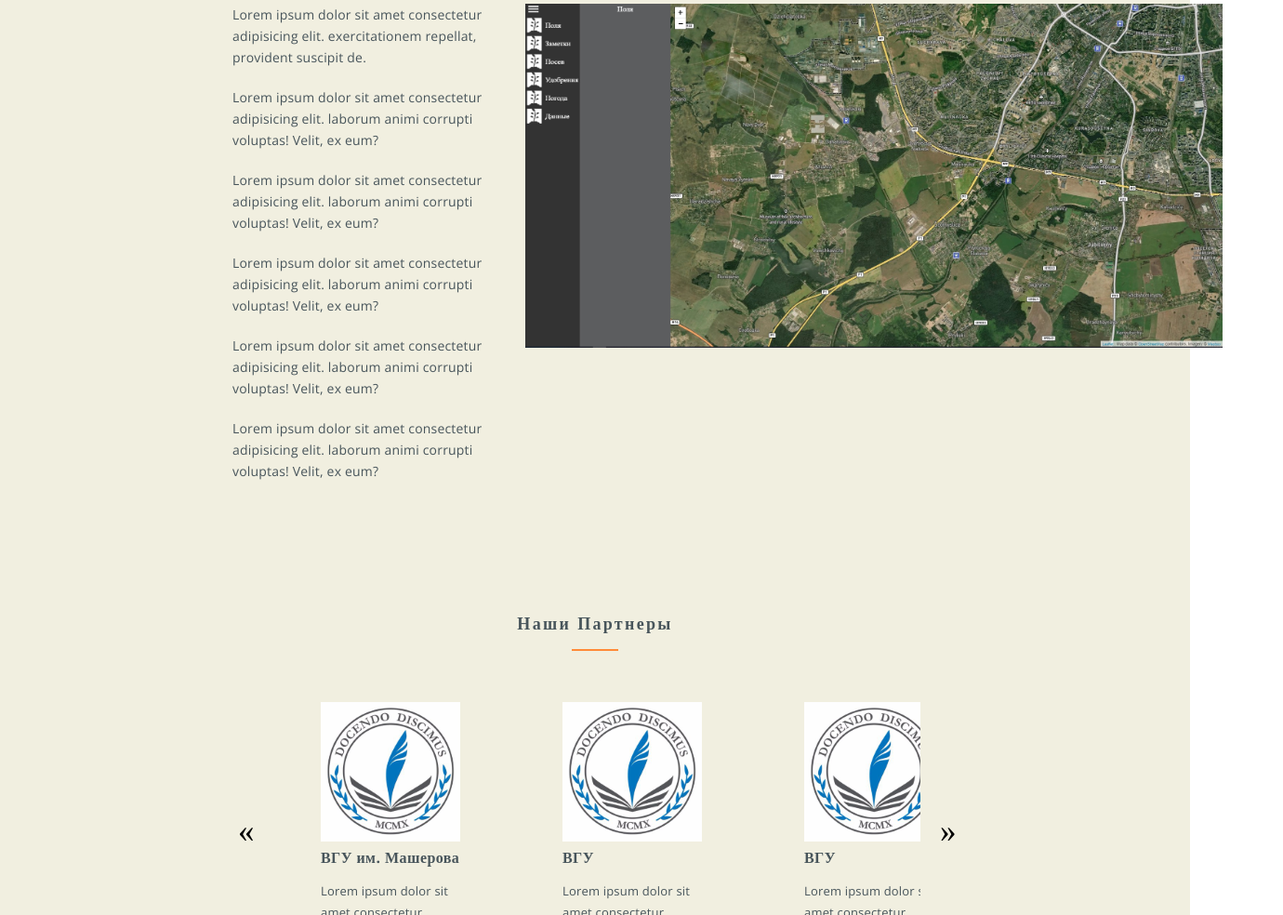
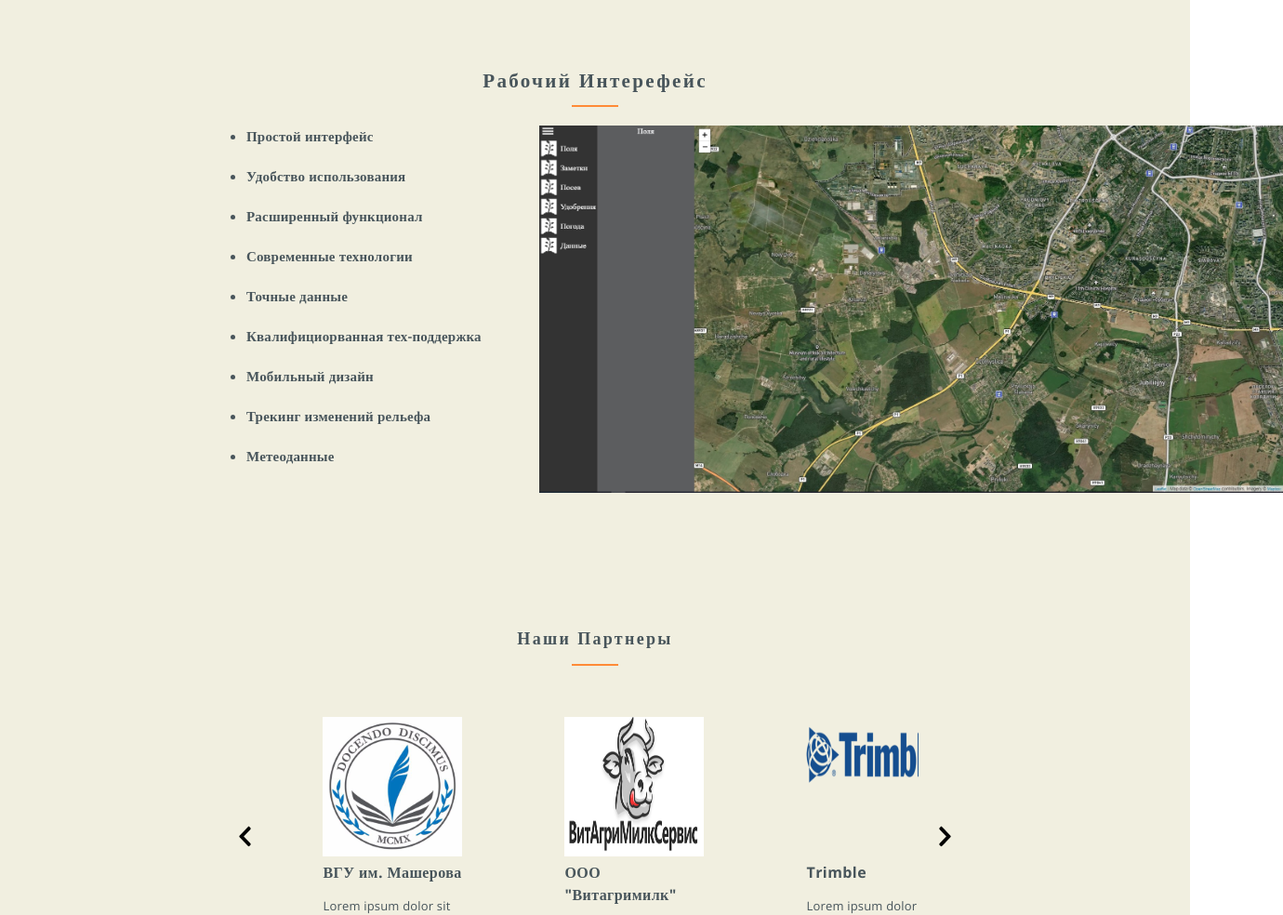
Before and after one commit to EgorSuschenko/Soil__edited, a plain HTML site: page index.html in a window 1280 px wide. Shown: the part 1816-2800 px from the top of the page at 93% size, 1380 px wide, since content can reach past the window. Drawn offline with nearby package versions, Linux system fonts and the light colour scheme.

Commit message:
filling production text and working with partners logos

```diff
--- a/index.html
+++ b/index.html
@@ -98,8 +98,8 @@
         </div>
         <div class="content_wrapper">
             <div class="description_text">
-                <h3>Lorem ipsum, dolor sit amet consectetur adipisicing elit. Inventore at consequuntur accusantium dolor veritatis aliquam esse.</h3>
-                <p>Lorem ipsum dolor sit amet consectetur adipisicing elit. Ab aut delectus nesciunt ad maiores! Facilis ut possimus veniam praesentium. Sint vel molestias quia accusamus eaque deleniti ipsum repellat iste impedit!</p>
+                <h3>Предлагаемая ООО «Интеллектуальные системы земледелия» информационно-аналитическая система представляет собой инструмент мониторинга и комплексного анализа сельхозугодий на базе использования БПЛА, нейронных сетей и ГИС-технологий</h3>
+                <p>Конечная цель проекта – повышение производительности труда в сельскохозяйственном производстве, снижение затрат и организация новых рабочих мест для высококлассных специалистов и, в конечном итоге, рост прибыли сельхозпроизводителей на 15-40%</p>
             </div>
             <div class="about_tiles">
                <a href="./assets/Точное-земледелие.pdf" class="tile" style="background-image: url(./assets/images/tile_2.png);">БПЛА Мониторинг</a>
@@ -115,12 +115,15 @@
         </div>
         <div class="interface">
             <ul class="interface_description">
-                <li>Lorem ipsum dolor sit amet consectetur adipisicing elit.  exercitationem repellat, provident suscipit de.</li>
-                <li>Lorem ipsum dolor sit amet consectetur adipisicing elit.  laborum animi corrupti voluptas! Velit, ex eum?</li>
-                <li>Lorem ipsum dolor sit amet consectetur adipisicing elit.  laborum animi corrupti voluptas! Velit, ex eum?</li>
-                <li>Lorem ipsum dolor sit amet consectetur adipisicing elit.  laborum animi corrupti voluptas! Velit, ex eum?</li>
-                <li>Lorem ipsum dolor sit amet consectetur adipisicing elit.  laborum animi corrupti voluptas! Velit, ex eum?</li>
-                <li>Lorem ipsum dolor sit amet consectetur adipisicing elit.  laborum animi corrupti voluptas! Velit, ex eum?</li>
+                <li>Простой интерфейс</li>
+                <li>Удобство использования</li>
+                <li>Расширенный функционал</li>
+                <li>Современные технологии</li>
+                <li>Точные данные</li>
+                <li>Квалифициорванная тех-поддержка</li>
+                <li>Мобильный дизайн</li>
+                <li>Трекинг изменений рельефа</li>
+                <li>Метеоданные</li>
             </ul>
             <div>
                 <img src="./assets/images/work_interface.jpg" alt="work_interface" class="interface_example">
@@ -134,24 +137,36 @@
             <div class="example_line"></div>
         </div>
         <div class="carousel">
-            <button class="arrow prev">&laquo;</button>
+            <button class="arrow prev"><img src="./assets/images/arrow_left.svg" alt="left_arrow" class="arrow_left"></button>
             <div class="gallery">
                 <ul class="example_wrapper">
-                    <li class="partner_block"><img src="./assets/images/эмблема ВГУ.jpg" alt="emblem" class="partner_logo">
-                        <a href="https://vsu.by/"><h2>ВГУ им. Машерова</h2></a>
-                        <p>Lorem ipsum dolor sit amet consectetur adipisicing elit.  id quos iste autem ipsum atque.</p>
+                    <li class="partner_block">
+                        <a href="https://vsu.by/">
+                            <img src="./assets/images/эмблема ВГУ.jpg" alt="emblem" class="partner_logo">
+                            <h2>ВГУ им. Машерова</h2>
+                            <p>Lorem ipsum dolor sit amet consectetur adipisicing elit.  id quos iste autem ipsum atque.</p>
+                        </a>
                     </li>
-                    <li class="partner_block"><img src="./assets/images/эмблема ВГУ.jpg" alt="emblem" class="partner_logo">
-                        <h2>ВГУ</h2>
-                        <p>Lorem ipsum dolor sit amet consectetur adipisicing elit.  id quos iste autem ipsum atque.</p>
+                    <li class="partner_block">
+                        <a href="http://vitagrimilk.by/">
+                            <img src="./assets/images/vitagrimilk_logo.jpg" alt="emblem" class="partner_logo">
+                            <h2>ООО "Витагримилк"</h2>
+                            <p>Lorem ipsum dolor sit amet consectetur adipisicing elit.  id quos iste autem ipsum atque.</p>
+                        </a>
                     </li>
-                    <li class="partner_block"><img src="./assets/images/эмблема ВГУ.jpg" alt="emblem" class="partner_logo">
-                        <h2>ВГУ</h2>
-                        <p>Lorem ipsum dolor sit amet consectetur adipisicing elit.  id quos iste autem ipsum atque.</p>
+                    <li class="partner_block">
+                        <a href="https://trimblegnss.ru/">
+                            <img src="./assets/images/Trimble_logo.png" alt="emblem" class="partner_logo">
+                            <h2>Trimble</h2>
+                            <p>Lorem ipsum dolor sit amet consectetur adipisicing elit.  id quos iste autem ipsum atque.</p>
+                        </a>
                     </li>
-                    <li class="partner_block"><img src="./assets/images/эмблема ВГУ.jpg" alt="emblem" class="partner_logo">
-                        <h2>ВГУ</h2>
-                        <p>Lorem ipsum dolor sit amet consectetur adipisicing elit.  id quos iste autem ipsum atque.</p>
+                    <li class="partner_block">
+                        <a href="https://izis.by/">
+                            <img src="./assets/images/NAN_logo.png" alt="emblem" class="partner_logo">
+                            <h2>НАН Беларуси по земледелию</h2>
+                            <p>Lorem ipsum dolor sit amet consectetur adipisicing elit.  id quos iste autem ipsum atque.</p>
+                        </a>
                     </li>
                     <li class="partner_block"><img src="./assets/images/эмблема ВГУ.jpg" alt="emblem" class="partner_logo">
                         <h2>ВГУ</h2>
@@ -175,7 +190,7 @@
                     </li>
                 </ul>
             </div>
-            <button class="arrow next">&raquo;</button>
+            <button class="arrow next"><img src="./assets/images/arrow_right.svg" alt="right_arrow" class="arrow_right"></button>
         </div>
     </section>
     <div id="pricing_panel" class="pricing_panel">
--- a/styles/header.css
+++ b/styles/header.css
@@ -71,7 +71,7 @@
     font-family: "Open Sans";
     font-style: normal;
     font-weight: 600;
-    font-size: 13px;
+    font-size: 12px;
     line-height: 16px;
     text-align: center;
     letter-spacing: 1px;
--- a/styles/services.css
+++ b/styles/services.css
@@ -48,9 +48,9 @@
 }
 
 .arrow{
-  width: 25px;
-  height: 25px;
-  font-size: 35px;
+  width: 30px;
+  height: 30px;
+  /* font-size: 35px; */
   background: transparent;
   border: none;
 }
--- a/styles/up_to_top.css
+++ b/styles/up_to_top.css
@@ -5,14 +5,14 @@
     background-position: center;
     z-index: 9999;
     position: fixed;
-    bottom: 24%;
+    bottom: 26%;
     left: 5%;
     background-color: transparent;
     width: 45px;
     height: 45px;
     border: transparent;
     border-radius: 50%;
-    box-shadow: 0 0 0 4px rgb(230, 183, 97);
+    box-shadow: 0 0 0 4px rgb(228, 202, 155);
     display: none;
     transition: 0.2s;
 }
--- a/styles/work_interface.css
+++ b/styles/work_interface.css
@@ -1,5 +1,5 @@
 .work_interface{
-    padding: 70px 250px;
+    padding: 70px 265px;
     background-color: rgb(241, 239, 224);
 }
 
@@ -30,12 +30,13 @@
 }
 
 .interface_description{
-   min-width: 300px;
+    list-style: disc;
+    min-width: 300px;
     margin-right: 15px;
     font-family: "Open Sans";
     font-style: normal;
-    font-weight: normal;
-    font-size: 14px;
+    font-weight: 600;
+    font-size: 15px;
     line-height: 23px;
     letter-spacing: 0.1875px;
     color: #48555B;
@@ -58,5 +59,5 @@
 }
 
 .interface_example{
-    max-width: 750px;
+    max-width: 800px;
 }
```
Also changed, not shown: assets/images/NAN_logo.png (added), assets/images/Trimble_logo.png (added), assets/images/arrow_left.svg (added), assets/images/arrow_right.svg (added), assets/images/vitagrimilk_logo.jpg (added).
